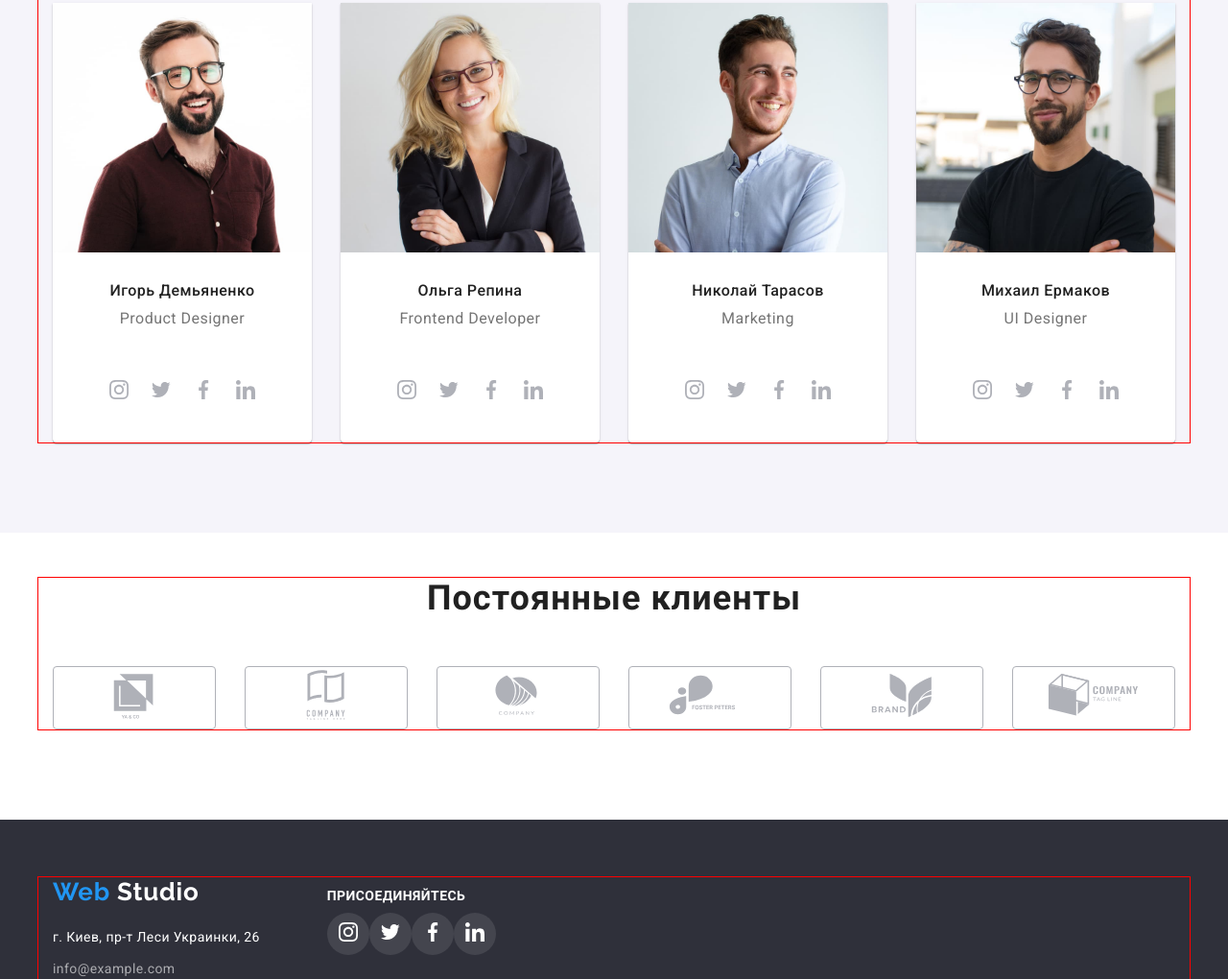
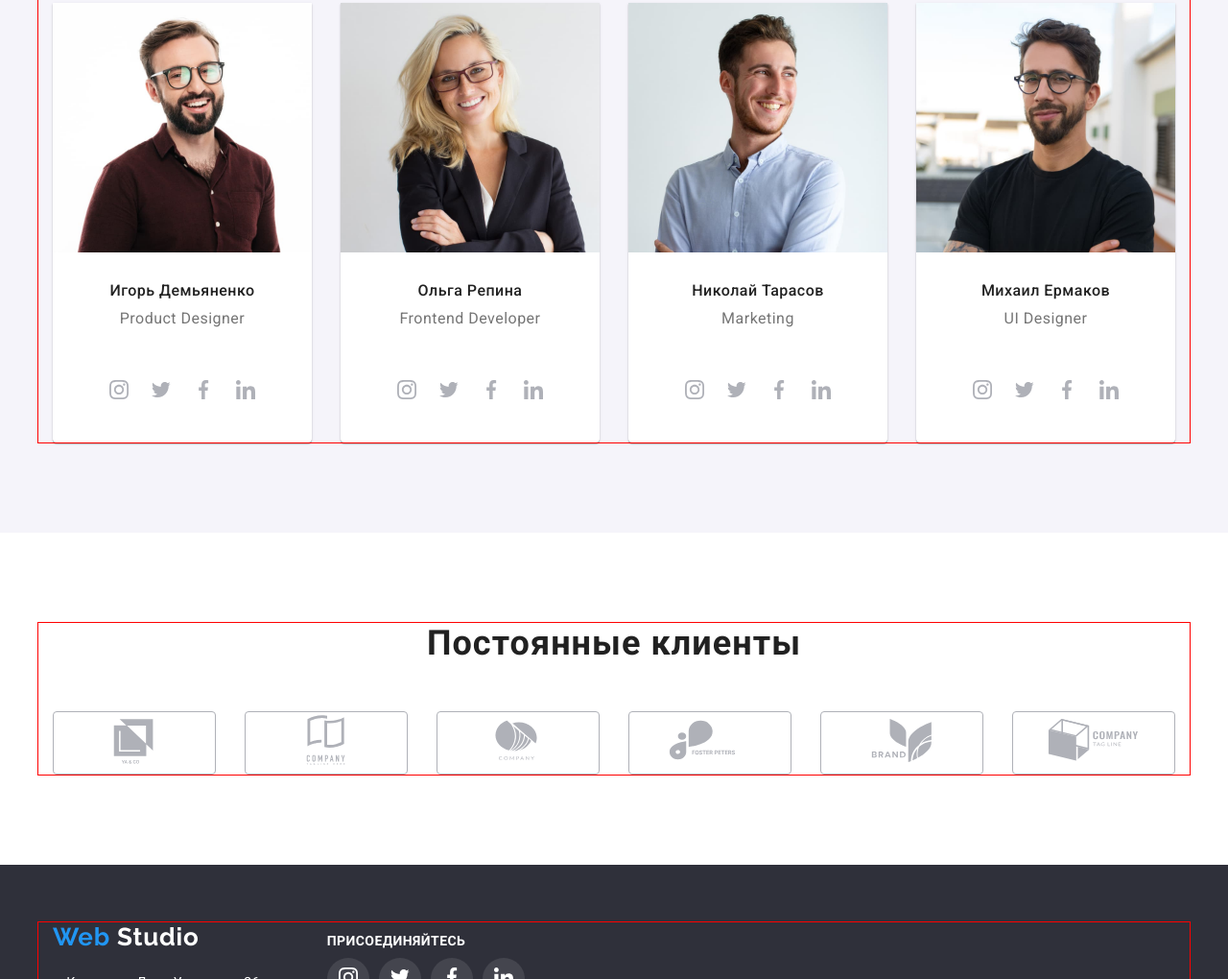
Before and after one commit to olhazamlynska/goit-markup-hw-04, a plain HTML site: page index.html in a window 1280 px wide. Shown: the part 1780-2800 px from the top of the page at 96% size. Drawn offline with nearby package versions, Linux system fonts and the light colour scheme.

Commit message:
Update changes

```diff
--- a/css/styles.css
+++ b/css/styles.css
@@ -214,7 +214,7 @@ body {
   text-align: left;
 }
 .advantages-item:not(:first-child) {
-  margin-left: var(--max-margin);
+  margin-left: var(--average-margin-margin);
 }
 .advantages-icon {
   width: 100%;
@@ -362,7 +362,7 @@ body {
 }
 /*-------------------------  CLIENTS ------------------------------------------------------------------------------------------------------------------------------*/
 .clients {
-  padding-top: 47px;
+  padding-top: 94px;
   padding-bottom: 94px;
 }
 .clients-tittle {
@@ -488,6 +488,9 @@ body {
   justify-content: center;
   align-items: center;
 }
+.social-item:not(:last-child){
+  margin-right: var(--min-margin);
+}
 .social-item:hover,
 .social-item:focus {
   background-color: var(--accent);
```
